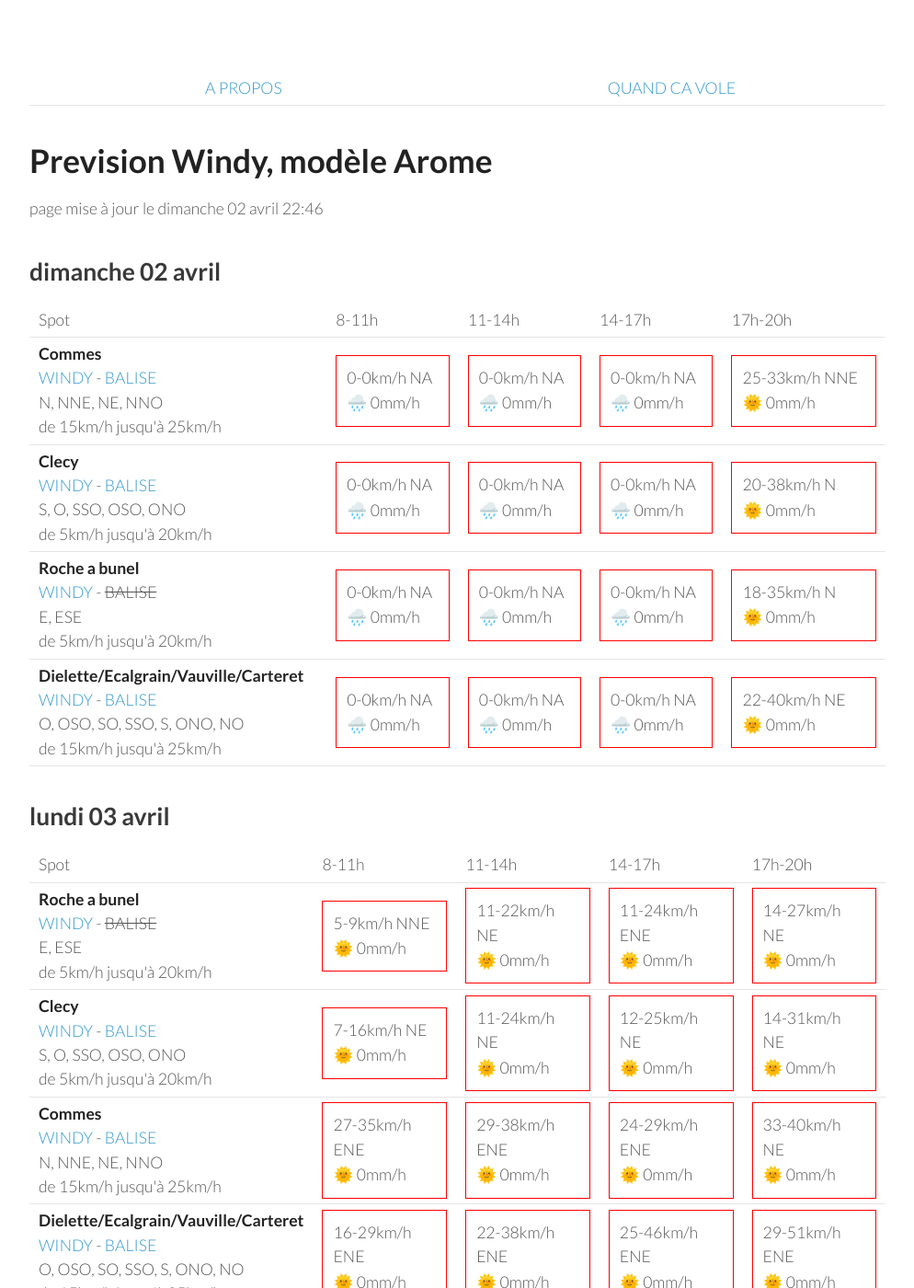
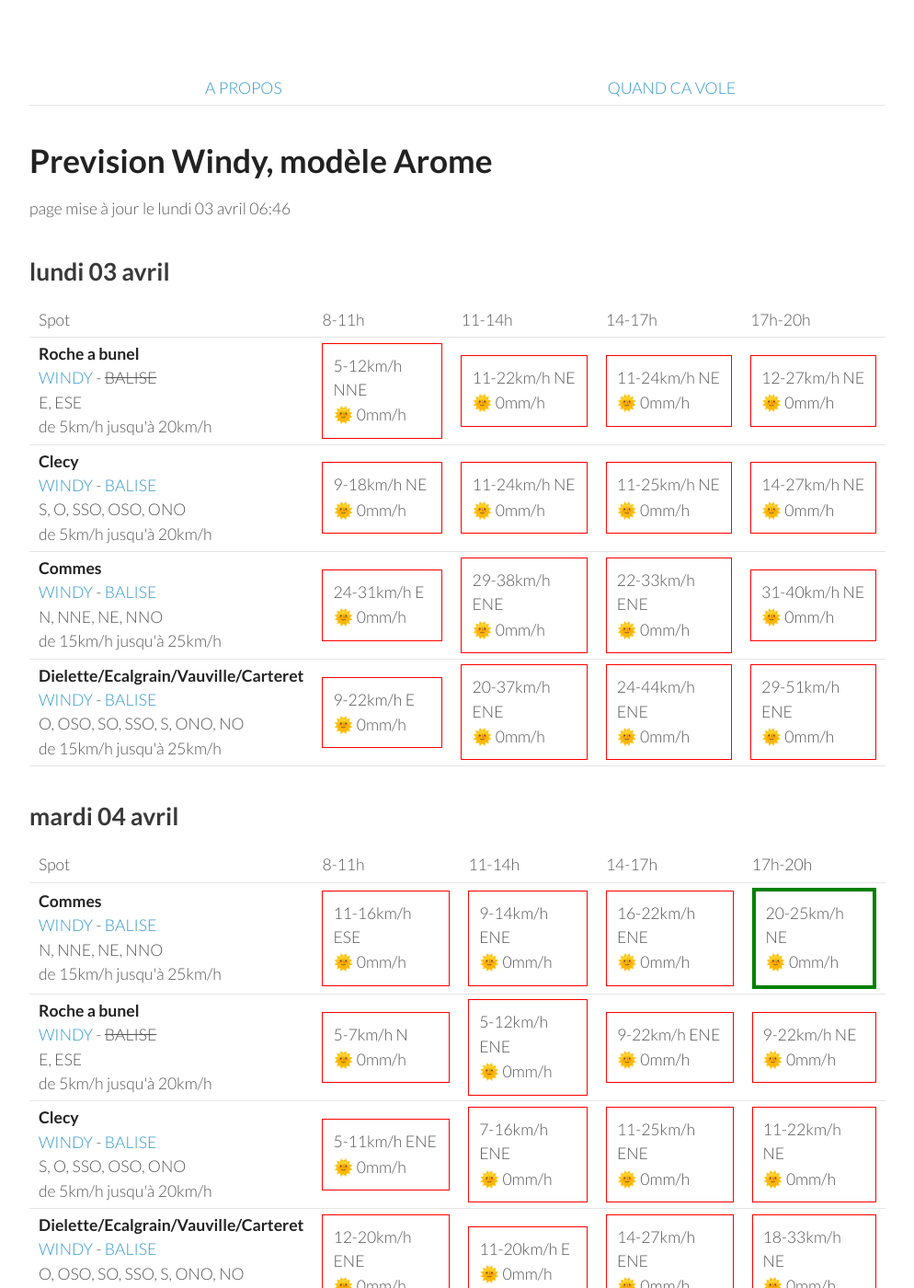
Before and after one commit to parapente-dans-le-nord/parapente-dans-le-nord.github.io, a Jekyll site: the page built from normandie.markdown, in a window 1280 px wide and 1400 px high. Shown: the whole window at 92% size, without its empty margins (26-1020 px from the left). Built offline with Jekyll 4.4.1, drawn with Linux system fonts in a browser that asks for light colours; some of the changed text lies outside the part shown.

Commit message:
update index.markdown

```diff
--- a/normandie.markdown
+++ b/normandie.markdown
@@ -7,60 +7,8 @@ title:  "Tous les spots"
 {: .links}
 
 # Prevision Windy, modèle Arome
-page mise à jour le dimanche 02 avril 22:46
+page mise à jour le lundi 03 avril 06:46
 
-## dimanche 02 avril
-
-{::nomarkdown}
-<table>
-  <tbody>
-    <tr>
-      <td>Spot</td>
-      <td>8-11h</td>
-      <td>11-14h</td>
-      <td>14-17h</td>
-      <td>17h-20h</td>
-    </tr>
-<tr>
-        <td><strong>Commes</strong><br><a href="https://windy.com/49.346/-0.726?48.936,-0.726,8">WINDY</a> - <span class=""><a href="http://www.balisemeteo.com/balise.php?idBalise=158">BALISE</a> </span><br> <span class="vent-favorable">N, NNE, NE, NNO</span><br><span class="force-vent">de 15km/h jusqu'à 25km/h</span> </td>
-
-            <td><div class="not-flyable"><p>0-0km/h NA</p><p>🌧️ 0mm/h</p></div></td>
-            <td><div class="not-flyable"><p>0-0km/h NA</p><p>🌧️ 0mm/h</p></div></td>
-            <td><div class="not-flyable"><p>0-0km/h NA</p><p>🌧️ 0mm/h</p></div></td>
-            <td><div class="not-flyable"><p>25-33km/h NNE</p><p>🌞 0mm/h</p></div></td>
-
-    </tr>
-<tr>
-        <td><strong>Clecy</strong><br><a href="https://windy.com/48.929/-0.470?48.516,-0.470,8">WINDY</a> - <span class=""><a href="http://www.balisemeteo.com/balise.php?idBalise=122">BALISE</a> </span><br> <span class="vent-favorable">S, O, SSO, OSO, ONO</span><br><span class="force-vent">de 5km/h jusqu'à 20km/h</span> </td>
-
-            <td><div class="not-flyable"><p>0-0km/h NA</p><p>🌧️ 0mm/h</p></div></td>
-            <td><div class="not-flyable"><p>0-0km/h NA</p><p>🌧️ 0mm/h</p></div></td>
-            <td><div class="not-flyable"><p>0-0km/h NA</p><p>🌧️ 0mm/h</p></div></td>
-            <td><div class="not-flyable"><p>20-38km/h N</p><p>🌞 0mm/h</p></div></td>
-
-    </tr>
-<tr>
-        <td><strong>Roche a bunel</strong><br><a href="https://windy.com/48.993/-0.499?48.580,-0.499,8">WINDY</a> - <span class="no-balise"> BALISE </span><br> <span class="vent-favorable">E, ESE</span><br><span class="force-vent">de 5km/h jusqu'à 20km/h</span> </td>
-
-            <td><div class="not-flyable"><p>0-0km/h NA</p><p>🌧️ 0mm/h</p></div></td>
-            <td><div class="not-flyable"><p>0-0km/h NA</p><p>🌧️ 0mm/h</p></div></td>
-            <td><div class="not-flyable"><p>0-0km/h NA</p><p>🌧️ 0mm/h</p></div></td>
-            <td><div class="not-flyable"><p>18-35km/h N</p><p>🌞 0mm/h</p></div></td>
-
-    </tr>
-<tr>
-        <td><strong>Dielette/Ecalgrain/Vauville/Carteret</strong><br><a href="https://windy.com/49.650/-1.856?49.243,-1.856,8">WINDY</a> - <span class=""><a href="http://www.balisemeteo.com/balise.php?idBalise=81">BALISE</a> </span><br> <span class="vent-favorable">O, OSO, SO, SSO, S, ONO, NO</span><br><span class="force-vent">de 15km/h jusqu'à 25km/h</span> </td>
-
-            <td><div class="not-flyable"><p>0-0km/h NA</p><p>🌧️ 0mm/h</p></div></td>
-            <td><div class="not-flyable"><p>0-0km/h NA</p><p>🌧️ 0mm/h</p></div></td>
-            <td><div class="not-flyable"><p>0-0km/h NA</p><p>🌧️ 0mm/h</p></div></td>
-            <td><div class="not-flyable"><p>22-40km/h NE</p><p>🌞 0mm/h</p></div></td>
-
-    </tr>
-
-</tbody>
-</table>
-{:/}
 ## lundi 03 avril
 
 {::nomarkdown}
@@ -76,39 +24,39 @@ page mise à jour le dimanche 02 avril 22:46
 <tr>
         <td><strong>Roche a bunel</strong><br><a href="https://windy.com/48.993/-0.499?48.580,-0.499,8">WINDY</a> - <span class="no-balise"> BALISE </span><br> <span class="vent-favorable">E, ESE</span><br><span class="force-vent">de 5km/h jusqu'à 20km/h</span> </td>
 
-            <td><div class="not-flyable"><p>5-9km/h NNE</p><p>🌞 0mm/h</p></div></td>
+            <td><div class="not-flyable"><p>5-12km/h NNE</p><p>🌞 0mm/h</p></div></td>
             <td><div class="not-flyable"><p>11-22km/h NE</p><p>🌞 0mm/h</p></div></td>
-            <td><div class="not-flyable"><p>11-24km/h ENE</p><p>🌞 0mm/h</p></div></td>
-            <td><div class="not-flyable"><p>14-27km/h NE</p><p>🌞 0mm/h</p></div></td>
+            <td><div class="not-flyable"><p>11-24km/h NE</p><p>🌞 0mm/h</p></div></td>
+            <td><div class="not-flyable"><p>12-27km/h NE</p><p>🌞 0mm/h</p></div></td>
 
 
     </tr>
 <tr>
         <td><strong>Clecy</strong><br><a href="https://windy.com/48.929/-0.470?48.516,-0.470,8">WINDY</a> - <span class=""><a href="http://www.balisemeteo.com/balise.php?idBalise=122">BALISE</a> </span><br> <span class="vent-favorable">S, O, SSO, OSO, ONO</span><br><span class="force-vent">de 5km/h jusqu'à 20km/h</span> </td>
 
-            <td><div class="not-flyable"><p>7-16km/h NE</p><p>🌞 0mm/h</p></div></td>
+            <td><div class="not-flyable"><p>9-18km/h NE</p><p>🌞 0mm/h</p></div></td>
             <td><div class="not-flyable"><p>11-24km/h NE</p><p>🌞 0mm/h</p></div></td>
-            <td><div class="not-flyable"><p>12-25km/h NE</p><p>🌞 0mm/h</p></div></td>
-            <td><div class="not-flyable"><p>14-31km/h NE</p><p>🌞 0mm/h</p></div></td>
+            <td><div class="not-flyable"><p>11-25km/h NE</p><p>🌞 0mm/h</p></div></td>
+            <td><div class="not-flyable"><p>14-27km/h NE</p><p>🌞 0mm/h</p></div></td>
 
 
     </tr>
 <tr>
         <td><strong>Commes</strong><br><a href="https://windy.com/49.346/-0.726?48.936,-0.726,8">WINDY</a> - <span class=""><a href="http://www.balisemeteo.com/balise.php?idBalise=158">BALISE</a> </span><br> <span class="vent-favorable">N, NNE, NE, NNO</span><br><span class="force-vent">de 15km/h jusqu'à 25km/h</span> </td>
 
-            <td><div class="not-flyable"><p>27-35km/h ENE</p><p>🌞 0mm/h</p></div></td>
+            <td><div class="not-flyable"><p>24-31km/h E</p><p>🌞 0mm/h</p></div></td>
             <td><div class="not-flyable"><p>29-38km/h ENE</p><p>🌞 0mm/h</p></div></td>
-            <td><div class="not-flyable"><p>24-29km/h ENE</p><p>🌞 0mm/h</p></div></td>
-            <td><div class="not-flyable"><p>33-40km/h NE</p><p>🌞 0mm/h</p></div></td>
+            <td><div class="not-flyable"><p>22-33km/h ENE</p><p>🌞 0mm/h</p></div></td>
+            <td><div class="not-flyable"><p>31-40km/h NE</p><p>🌞 0mm/h</p></div></td>
 
 
     </tr>
 <tr>
         <td><strong>Dielette/Ecalgrain/Vauville/Carteret</strong><br><a href="https://windy.com/49.650/-1.856?49.243,-1.856,8">WINDY</a> - <span class=""><a href="http://www.balisemeteo.com/balise.php?idBalise=81">BALISE</a> </span><br> <span class="vent-favorable">O, OSO, SO, SSO, S, ONO, NO</span><br><span class="force-vent">de 15km/h jusqu'à 25km/h</span> </td>
 
-            <td><div class="not-flyable"><p>16-29km/h ENE</p><p>🌞 0mm/h</p></div></td>
-            <td><div class="not-flyable"><p>22-38km/h ENE</p><p>🌞 0mm/h</p></div></td>
-            <td><div class="not-flyable"><p>25-46km/h ENE</p><p>🌞 0mm/h</p></div></td>
+            <td><div class="not-flyable"><p>9-22km/h E</p><p>🌞 0mm/h</p></div></td>
+            <td><div class="not-flyable"><p>20-37km/h ENE</p><p>🌞 0mm/h</p></div></td>
+            <td><div class="not-flyable"><p>24-44km/h ENE</p><p>🌞 0mm/h</p></div></td>
             <td><div class="not-flyable"><p>29-51km/h ENE</p><p>🌞 0mm/h</p></div></td>
 
 
@@ -130,42 +78,42 @@ page mise à jour le dimanche 02 avril 22:46
       <td>17h-20h</td>
     </tr>
 <tr>
+        <td><strong>Commes</strong><br><a href="https://windy.com/49.346/-0.726?48.936,-0.726,8">WINDY</a> - <span class=""><a href="http://www.balisemeteo.com/balise.php?idBalise=158">BALISE</a> </span><br> <span class="vent-favorable">N, NNE, NE, NNO</span><br><span class="force-vent">de 15km/h jusqu'à 25km/h</span> </td>
+
+            <td><div class="not-flyable"><p>11-16km/h ESE</p><p>🌞 0mm/h</p></div></td>
+            <td><div class="not-flyable"><p>9-14km/h ENE</p><p>🌞 0mm/h</p></div></td>
+            <td><div class="not-flyable"><p>16-22km/h ENE</p><p>🌞 0mm/h</p></div></td>
+            <td><div class="flyable"><p>20-25km/h NE</p><p>🌞 0mm/h</p></div></td>
+
+
+    </tr>
+<tr>
         <td><strong>Roche a bunel</strong><br><a href="https://windy.com/48.993/-0.499?48.580,-0.499,8">WINDY</a> - <span class="no-balise"> BALISE </span><br> <span class="vent-favorable">E, ESE</span><br><span class="force-vent">de 5km/h jusqu'à 20km/h</span> </td>
 
-            <td><div class="not-flyable"><p>5-9km/h N</p><p>🌞 0mm/h</p></div></td>
+            <td><div class="not-flyable"><p>5-7km/h N</p><p>🌞 0mm/h</p></div></td>
+            <td><div class="not-flyable"><p>5-12km/h ENE</p><p>🌞 0mm/h</p></div></td>
+            <td><div class="not-flyable"><p>9-22km/h ENE</p><p>🌞 0mm/h</p></div></td>
+            <td><div class="not-flyable"><p>9-22km/h NE</p><p>🌞 0mm/h</p></div></td>
+
+
+    </tr>
+<tr>
+        <td><strong>Clecy</strong><br><a href="https://windy.com/48.929/-0.470?48.516,-0.470,8">WINDY</a> - <span class=""><a href="http://www.balisemeteo.com/balise.php?idBalise=122">BALISE</a> </span><br> <span class="vent-favorable">S, O, SSO, OSO, ONO</span><br><span class="force-vent">de 5km/h jusqu'à 20km/h</span> </td>
+
+            <td><div class="not-flyable"><p>5-11km/h ENE</p><p>🌞 0mm/h</p></div></td>
+            <td><div class="not-flyable"><p>7-16km/h ENE</p><p>🌞 0mm/h</p></div></td>
             <td><div class="not-flyable"><p>11-25km/h ENE</p><p>🌞 0mm/h</p></div></td>
-            <td><div class="not-flyable"><p>11-31km/h ENE</p><p>🌞 0mm/h</p></div></td>
-            <td><div class="not-flyable"><p>11-27km/h NE</p><p>🌞 0mm/h</p></div></td>
+            <td><div class="not-flyable"><p>11-22km/h NE</p><p>🌞 0mm/h</p></div></td>
 
 
     </tr>
 <tr>
         <td><strong>Dielette/Ecalgrain/Vauville/Carteret</strong><br><a href="https://windy.com/49.650/-1.856?49.243,-1.856,8">WINDY</a> - <span class=""><a href="http://www.balisemeteo.com/balise.php?idBalise=81">BALISE</a> </span><br> <span class="vent-favorable">O, OSO, SO, SSO, S, ONO, NO</span><br><span class="force-vent">de 15km/h jusqu'à 25km/h</span> </td>
 
-            <td><div class="not-flyable"><p>11-18km/h ENE</p><p>🌞 0mm/h</p></div></td>
-            <td><div class="not-flyable"><p>12-22km/h E</p><p>🌞 0mm/h</p></div></td>
-            <td><div class="not-flyable"><p>16-25km/h E</p><p>🌞 0mm/h</p></div></td>
-            <td><div class="not-flyable"><p>16-25km/h ENE</p><p>🌞 0mm/h</p></div></td>
-
-
-    </tr>
-<tr>
-        <td><strong>Commes</strong><br><a href="https://windy.com/49.346/-0.726?48.936,-0.726,8">WINDY</a> - <span class=""><a href="http://www.balisemeteo.com/balise.php?idBalise=158">BALISE</a> </span><br> <span class="vent-favorable">N, NNE, NE, NNO</span><br><span class="force-vent">de 15km/h jusqu'à 25km/h</span> </td>
-
-            <td><div class="not-flyable"><p>11-16km/h ESE</p><p>🌞 0mm/h</p></div></td>
-            <td><div class="not-flyable"><p>12-24km/h E</p><p>🌞 0mm/h</p></div></td>
+            <td><div class="not-flyable"><p>12-20km/h ENE</p><p>🌞 0mm/h</p></div></td>
+            <td><div class="not-flyable"><p>11-20km/h E</p><p>🌞 0mm/h</p></div></td>
             <td><div class="not-flyable"><p>14-27km/h ENE</p><p>🌞 0mm/h</p></div></td>
-            <td><div class="not-flyable"><p>16-27km/h NE</p><p>🌞 0mm/h</p></div></td>
-
-
-    </tr>
-<tr>
-        <td><strong>Clecy</strong><br><a href="https://windy.com/48.929/-0.470?48.516,-0.470,8">WINDY</a> - <span class=""><a href="http://www.balisemeteo.com/balise.php?idBalise=122">BALISE</a> </span><br> <span class="vent-favorable">S, O, SSO, OSO, ONO</span><br><span class="force-vent">de 5km/h jusqu'à 20km/h</span> </td>
-
-            <td><div class="not-flyable"><p>11-22km/h E</p><p>🌞 0mm/h</p></div></td>
-            <td><div class="not-flyable"><p>11-25km/h ENE</p><p>🌞 0mm/h</p></div></td>
-            <td><div class="not-flyable"><p>11-31km/h ENE</p><p>🌞 0mm/h</p></div></td>
-            <td><div class="not-flyable"><p>11-27km/h NE</p><p>🌞 0mm/h</p></div></td>
+            <td><div class="not-flyable"><p>18-33km/h NE</p><p>🌞 0mm/h</p></div></td>
 
 
     </tr>
@@ -188,10 +136,10 @@ page mise à jour le dimanche 02 avril 22:46
 <tr>
         <td><strong>Clecy</strong><br><a href="https://windy.com/48.929/-0.470?48.516,-0.470,8">WINDY</a> - <span class=""><a href="http://www.balisemeteo.com/balise.php?idBalise=122">BALISE</a> </span><br> <span class="vent-favorable">S, O, SSO, OSO, ONO</span><br><span class="force-vent">de 5km/h jusqu'à 20km/h</span> </td>
 
-            <td><div class="flyable"><p>5-11km/h SSO</p><p>🌞 0mm/h</p></div></td>
-            <td><div class="flyable"><p>5-14km/h OSO</p><p>🌞 0mm/h</p></div></td>
+            <td><div class="flyable"><p>5-9km/h SSO</p><p>🌞 0mm/h</p></div></td>
+            <td><div class="not-flyable"><p>3-12km/h OSO</p><p>🌞 0mm/h</p></div></td>
+            <td><div class="not-flyable"><p>1-12km/h SO</p><p>🌞 0mm/h</p></div></td>
             <td><div class="not-flyable"><p>3-14km/h O</p><p>🌞 0mm/h</p></div></td>
-            <td><div class="flyable"><p>7-18km/h ONO</p><p>🌞 0mm/h</p></div></td>
 
 
     </tr>
@@ -199,9 +147,9 @@ page mise à jour le dimanche 02 avril 22:46
         <td><strong>Commes</strong><br><a href="https://windy.com/49.346/-0.726?48.936,-0.726,8">WINDY</a> - <span class=""><a href="http://www.balisemeteo.com/balise.php?idBalise=158">BALISE</a> </span><br> <span class="vent-favorable">N, NNE, NE, NNO</span><br><span class="force-vent">de 15km/h jusqu'à 25km/h</span> </td>
 
             <td><div class="not-flyable"><p>7-12km/h SSO</p><p>🌞 0mm/h</p></div></td>
-            <td><div class="not-flyable"><p>7-14km/h OSO</p><p>🌞 0mm/h</p></div></td>
-            <td><div class="not-flyable"><p>3-14km/h N</p><p>🌞 0mm/h</p></div></td>
-            <td><div class="not-flyable"><p>7-18km/h NE</p><p>🌞 0mm/h</p></div></td>
+            <td><div class="not-flyable"><p>5-14km/h OSO</p><p>🌞 0mm/h</p></div></td>
+            <td><div class="not-flyable"><p>3-12km/h NNE</p><p>🌞 0mm/h</p></div></td>
+            <td><div class="not-flyable"><p>9-20km/h ENE</p><p>🌞 0mm/h</p></div></td>
 
 
     </tr>
@@ -209,9 +157,9 @@ page mise à jour le dimanche 02 avril 22:46
         <td><strong>Dielette/Ecalgrain/Vauville/Carteret</strong><br><a href="https://windy.com/49.650/-1.856?49.243,-1.856,8">WINDY</a> - <span class=""><a href="http://www.balisemeteo.com/balise.php?idBalise=81">BALISE</a> </span><br> <span class="vent-favorable">O, OSO, SO, SSO, S, ONO, NO</span><br><span class="force-vent">de 15km/h jusqu'à 25km/h</span> </td>
 
             <td><div class="not-flyable"><p>5-12km/h SSE</p><p>🌞 0mm/h</p></div></td>
-            <td><div class="not-flyable"><p>9-16km/h SSO</p><p>🌞 0mm/h</p></div></td>
-            <td><div class="not-flyable"><p>11-20km/h SO</p><p>🌞 0mm/h</p></div></td>
-            <td><div class="not-flyable"><p>12-22km/h OSO</p><p>🌞 0mm/h</p></div></td>
+            <td><div class="not-flyable"><p>7-14km/h SSO</p><p>🌞 0mm/h</p></div></td>
+            <td><div class="not-flyable"><p>11-18km/h SO</p><p>🌞 0mm/h</p></div></td>
+            <td><div class="not-flyable"><p>11-20km/h OSO</p><p>🌞 0mm/h</p></div></td>
 
 
     </tr>
@@ -219,9 +167,9 @@ page mise à jour le dimanche 02 avril 22:46
         <td><strong>Roche a bunel</strong><br><a href="https://windy.com/48.993/-0.499?48.580,-0.499,8">WINDY</a> - <span class="no-balise"> BALISE </span><br> <span class="vent-favorable">E, ESE</span><br><span class="force-vent">de 5km/h jusqu'à 20km/h</span> </td>
 
             <td><div class="not-flyable"><p>5-11km/h SSO</p><p>🌞 0mm/h</p></div></td>
-            <td><div class="not-flyable"><p>5-16km/h OSO</p><p>🌞 0mm/h</p></div></td>
-            <td><div class="not-flyable"><p>3-16km/h ONO</p><p>🌞 0mm/h</p></div></td>
-            <td><div class="not-flyable"><p>7-18km/h O</p><p>🌞 0mm/h</p></div></td>
+            <td><div class="not-flyable"><p>3-14km/h OSO</p><p>🌞 0mm/h</p></div></td>
+            <td><div class="not-flyable"><p>1-12km/h O</p><p>🌞 0mm/h</p></div></td>
+            <td><div class="not-flyable"><p>3-12km/h O</p><p>🌞 0mm/h</p></div></td>
 
 
     </tr>
@@ -244,8 +192,8 @@ page mise à jour le dimanche 02 avril 22:46
 <tr>
         <td><strong>Clecy</strong><br><a href="https://windy.com/48.929/-0.470?48.516,-0.470,8">WINDY</a> - <span class=""><a href="http://www.balisemeteo.com/balise.php?idBalise=122">BALISE</a> </span><br> <span class="vent-favorable">S, O, SSO, OSO, ONO</span><br><span class="force-vent">de 5km/h jusqu'à 20km/h</span> </td>
 
-            <td><div class="flyable"><p>9-18km/h OSO</p><p>🌧 0.3mm/h</p></div></td>
-            <td><div class="not-flyable"><p>14-31km/h OSO</p><p>🌧 0.3mm/h</p></div></td>
+            <td><div class="flyable"><p>7-12km/h SSO</p><p>🌞 0mm/h</p></div></td>
+            <td><div class="not-flyable"><p>9-20km/h SO</p><p>🌧 0.4mm/h</p></div></td>
             <td><div class="not-flyable"><p>18-40km/h O</p><p>🌧 0.4mm/h</p></div></td>
             <td><div class="not-flyable"><p>18-42km/h O</p><p>🌧 0.4mm/h</p></div></td>
 
@@ -254,30 +202,30 @@ page mise à jour le dimanche 02 avril 22:46
 <tr>
         <td><strong>Dielette/Ecalgrain/Vauville/Carteret</strong><br><a href="https://windy.com/49.650/-1.856?49.243,-1.856,8">WINDY</a> - <span class=""><a href="http://www.balisemeteo.com/balise.php?idBalise=81">BALISE</a> </span><br> <span class="vent-favorable">O, OSO, SO, SSO, S, ONO, NO</span><br><span class="force-vent">de 15km/h jusqu'à 25km/h</span> </td>
 
-            <td><div class="not-flyable"><p>22-31km/h OSO</p><p>🌧 0.6mm/h</p></div></td>
-            <td><div class="not-flyable"><p>20-35km/h ONO</p><p>🌞 0mm/h</p></div></td>
+            <td><div class="not-flyable"><p>22-31km/h SO</p><p>🌧 1mm/h</p></div></td>
+            <td><div class="not-flyable"><p>25-38km/h SO</p><p>🌧 1.1mm/h</p></div></td>
             <td><div class="not-flyable"><p>24-35km/h O</p><p>🌞 0mm/h</p></div></td>
             <td><div class="not-flyable"><p>24-44km/h O</p><p>🌧 0.2mm/h</p></div></td>
 
 
     </tr>
 <tr>
-        <td><strong>Commes</strong><br><a href="https://windy.com/49.346/-0.726?48.936,-0.726,8">WINDY</a> - <span class=""><a href="http://www.balisemeteo.com/balise.php?idBalise=158">BALISE</a> </span><br> <span class="vent-favorable">N, NNE, NE, NNO</span><br><span class="force-vent">de 15km/h jusqu'à 25km/h</span> </td>
+        <td><strong>Roche a bunel</strong><br><a href="https://windy.com/48.993/-0.499?48.580,-0.499,8">WINDY</a> - <span class="no-balise"> BALISE </span><br> <span class="vent-favorable">E, ESE</span><br><span class="force-vent">de 5km/h jusqu'à 20km/h</span> </td>
 
-            <td><div class="not-flyable"><p>18-25km/h OSO</p><p>🌧 0.8mm/h</p></div></td>
-            <td><div class="not-flyable"><p>24-37km/h OSO</p><p>🌧 0.3mm/h</p></div></td>
-            <td><div class="not-flyable"><p>14-37km/h O</p><p>🌧 0.2mm/h</p></div></td>
-            <td><div class="not-flyable"><p>24-38km/h O</p><p>🌧 0.4mm/h</p></div></td>
+            <td><div class="not-flyable"><p>7-12km/h SO</p><p>🌞 0mm/h</p></div></td>
+            <td><div class="not-flyable"><p>9-20km/h SO</p><p>🌧 0.4mm/h</p></div></td>
+            <td><div class="not-flyable"><p>18-42km/h O</p><p>🌧 0.2mm/h</p></div></td>
+            <td><div class="not-flyable"><p>18-42km/h O</p><p>🌧 0.3mm/h</p></div></td>
 
 
     </tr>
 <tr>
-        <td><strong>Roche a bunel</strong><br><a href="https://windy.com/48.993/-0.499?48.580,-0.499,8">WINDY</a> - <span class="no-balise"> BALISE </span><br> <span class="vent-favorable">E, ESE</span><br><span class="force-vent">de 5km/h jusqu'à 20km/h</span> </td>
+        <td><strong>Commes</strong><br><a href="https://windy.com/49.346/-0.726?48.936,-0.726,8">WINDY</a> - <span class=""><a href="http://www.balisemeteo.com/balise.php?idBalise=158">BALISE</a> </span><br> <span class="vent-favorable">N, NNE, NE, NNO</span><br><span class="force-vent">de 15km/h jusqu'à 25km/h</span> </td>
 
-            <td><div class="not-flyable"><p>11-20km/h OSO</p><p>🌧 0.3mm/h</p></div></td>
-            <td><div class="not-flyable"><p>16-33km/h OSO</p><p>🌧 0.2mm/h</p></div></td>
-            <td><div class="not-flyable"><p>18-42km/h O</p><p>🌧 0.2mm/h</p></div></td>
-            <td><div class="not-flyable"><p>18-42km/h O</p><p>🌧 0.3mm/h</p></div></td>
+            <td><div class="not-flyable"><p>11-18km/h SO</p><p>🌞 0mm/h</p></div></td>
+            <td><div class="not-flyable"><p>16-24km/h SSO</p><p>🌧 1.2mm/h</p></div></td>
+            <td><div class="not-flyable"><p>14-37km/h O</p><p>🌧 0.2mm/h</p></div></td>
+            <td><div class="not-flyable"><p>24-38km/h O</p><p>🌧 0.4mm/h</p></div></td>
 
 
     </tr>
```
